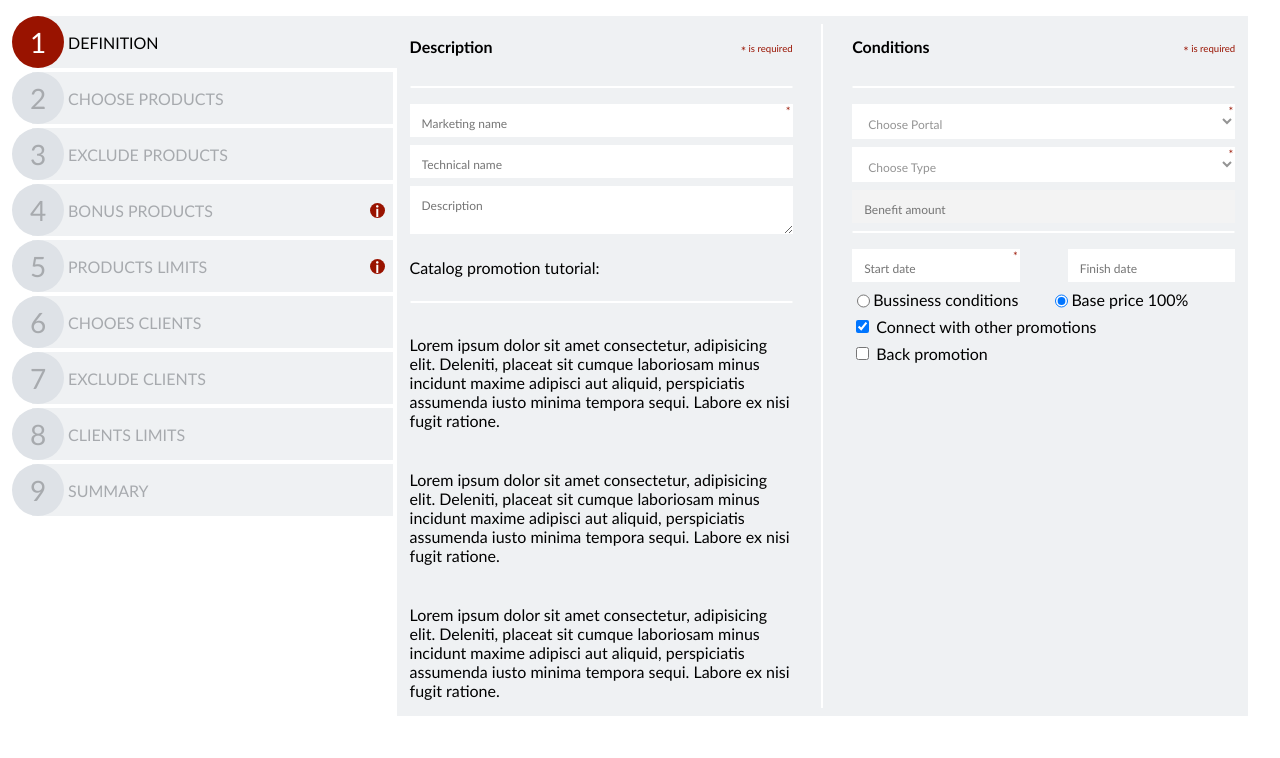
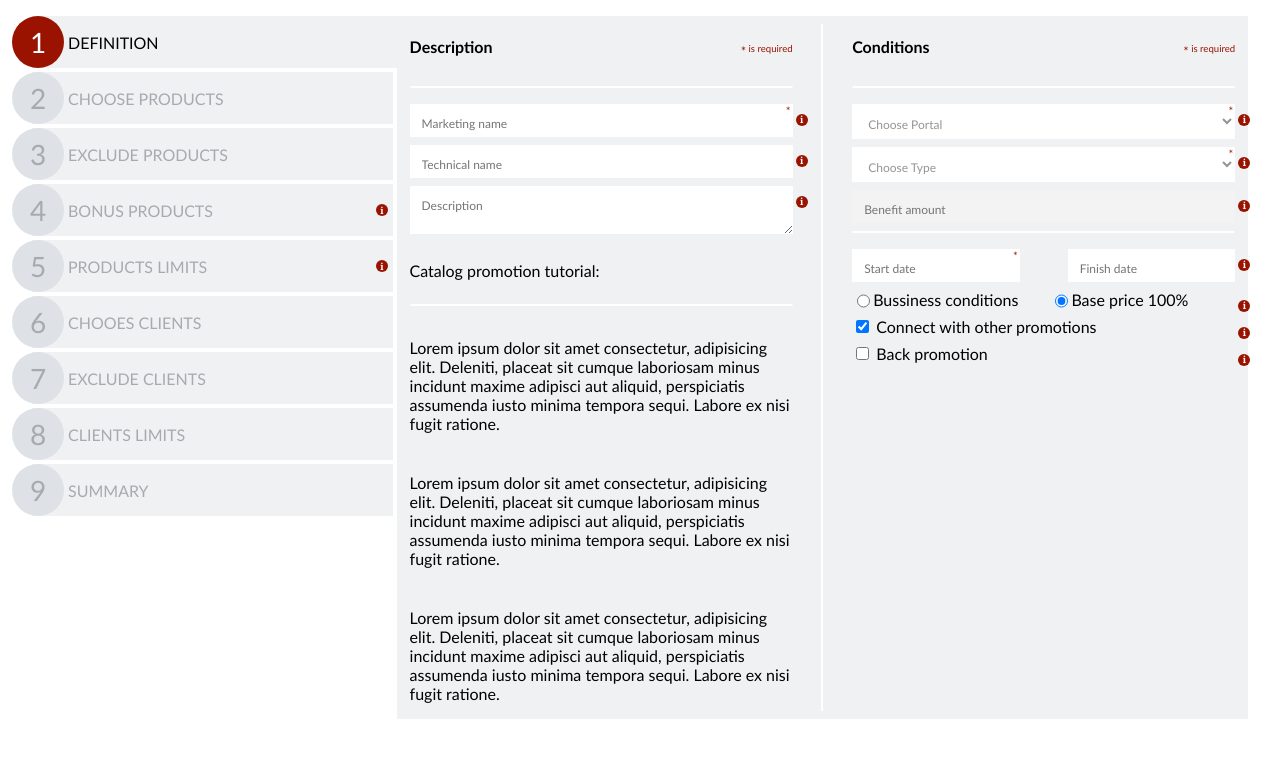
Before and after one commit to wmaKRET/angular-form, an Angular app: page /add in a window 1280 px wide. Shown: the top 758 px of the page. Built offline with nearby package versions, Linux system fonts and the light colour scheme.

Commit message:
Add tooltip to definition section

```diff
--- a/src/app/add-edit/add-edit-definition/add-edit-definition.component.html
+++ b/src/app/add-edit/add-edit-definition/add-edit-definition.component.html
@@ -17,8 +17,12 @@
                 (input)="enableOtherSections()"
             >
             <span class="input-container-mark">*</span>
+            <div class="tooltip">
+                i
+                <span class="tooltip__info">Lorem ipsum dolor sit amet consectetur adipisicing elit.</span>
             </div>
-
+        </div>
+        <div class="input-container">
             <input
                 class="input__text"
                 type="text"
@@ -26,11 +30,22 @@
                 placeholder="Technical name"
                 (input)="enableOtherSections()"
             >
+            <div class="tooltip">
+                i
+                <span class="tooltip__info">Lorem ipsum dolor sit amet consectetur adipisicing elit.</span>
+            </div>
+        </div>
+        <div class="input-container">
             <textarea
                 class="input__text"
                 formControlName="description"
                 placeholder="Description"
             ></textarea>
+            <div class="tooltip">
+                i
+                <span class="tooltip__info">Lorem ipsum dolor sit amet consectetur adipisicing elit.</span>
+            </div>
+        </div>
         <p>Catalog promotion tutorial:</p>
         <hr>
         <p>Lorem ipsum dolor sit amet consectetur, adipisicing elit. Deleniti, placeat sit cumque laboriosam minus incidunt maxime adipisci aut aliquid, perspiciatis assumenda iusto minima tempora sequi. Labore ex nisi fugit ratione.</p>
@@ -52,6 +67,10 @@
                 <option value="Portal 3">Portal 3</option>
             </select>
             <span class="input-container-mark">*</span>
+            <div class="tooltip">
+                i
+                <span class="tooltip__info">Lorem ipsum dolor sit amet consectetur adipisicing elit.</span>
+            </div>
         </div>
         <div class="input-container" [ngClass]="{ 'is-invalid': submitted && getType?.errors }">
             <select class="input__text" formControlName="type">
@@ -61,13 +80,23 @@
                 <option value="Type 3">Type 3</option>
             </select>
             <span class="input-container-mark">*</span>
+            <div class="tooltip">
+                i
+                <span class="tooltip__info">Lorem ipsum dolor sit amet consectetur adipisicing elit.</span>
             </div>
+        </div>
+        <div class="input-container">
             <input
                 class="input__text benefit"
                 type="text"
                 formControlName="benefitAmount"
                 placeholder="Benefit amount"
             >
+            <div class="tooltip">
+                i
+                <span class="tooltip__info">Lorem ipsum dolor sit amet consectetur adipisicing elit.</span>
+            </div>
+        </div>
         <hr>
         <div class="dates">
             <div class="input-container" [ngClass]="{ 'is-invalid': submitted && getStartDate?.errors }">
@@ -87,6 +116,10 @@
                 placeholder="Finish date"
                 onfocus="(this.type='date')"
             />
+            <div class="tooltip">
+                i
+                <span class="tooltip__info">Lorem ipsum dolor sit amet consectetur adipisicing elit.</span>
+            </div>
         </div>
         <div class="pricing">
             <input
@@ -103,16 +136,30 @@
                 value="base"
             >
             <label for="base">Base price 100%</label>
+            <div class="tooltip">
+                i
+                <span class="tooltip__info">Lorem ipsum dolor sit amet consectetur adipisicing elit.</span>
             </div>
+        </div>
+        <div class="input-container">
             <label>
                 <input type="checkbox" formControlName="combinePromotions">
                 Connect with other promotions
             </label>
-
-
+            <div class="tooltip">
+                i
+                <span class="tooltip__info">Lorem ipsum dolor sit amet consectetur adipisicing elit.</span>
+            </div>
+        </div>
+        <div class="input-container">
             <label>
                 <input type="checkbox" formControlName="backPromotion">
                 Back promotion
             </label>
+            <div class="tooltip">
+                i
+                <span class="tooltip__info">Lorem ipsum dolor sit amet consectetur adipisicing elit.</span>
+            </div>
+        </div>
     </section>
 </section>
--- a/src/app/add-edit/add-edit-definition/add-edit-definition.component.scss
+++ b/src/app/add-edit/add-edit-definition/add-edit-definition.component.scss
@@ -75,12 +75,14 @@ select {
 }
 
 .dates {
+  position: relative;
   display: grid;
   grid-template-columns: 1fr 1fr;
   gap: 3em;
 }
 
 .pricing {
+  position: relative;
   display: flex;
 
   & > label {
@@ -91,3 +93,43 @@ select {
 .is-invalid {
   box-shadow: 0 0 2px 2px #991300;
 }
+
+.tooltip {
+  font-family: Georgia;
+  position: absolute;
+  right: -20px;
+  top: 10px;
+  width: 12px;
+  height: 12px;
+  display: flex;
+  justify-content: center;
+  align-items: center;
+  font-weight: 600;
+  font-size: 0.6rem;
+  border-radius: 100%;
+  margin-right: 0.5em;
+  background-color: #991300;
+  color: white;
+  cursor: help;
+
+  & .tooltip__info {
+    z-index: 1;
+    background-color: #991300;
+    padding: 0.5em;
+    width: 150px;
+    position: absolute;
+    visibility: hidden;
+    opacity: 0;
+    top: 0;
+    right: 0;
+    border-radius: 5px;
+    transition: all 0.2s ease-in;
+  }
+
+  &:hover {
+    .tooltip__info {
+      visibility: visible;
+      opacity: 100%;
+    }
+  }
+}
--- a/src/app/add-edit/add-edit-menu/add-edit-menu.component.scss
+++ b/src/app/add-edit/add-edit-menu/add-edit-menu.component.scss
@@ -54,17 +54,20 @@
   }
 
   &__tooltip {
+    font-family: Georgia;
     position: relative;
-    width: 15px;
-    height: 15px;
+    width: 12px;
+    height: 12px;
     display: flex;
     justify-content: center;
     align-items: center;
     font-weight: 600;
+    font-size: 0.6rem;
     border-radius: 100%;
     margin-right: 0.5em;
     background-color: #991300;
     color: white;
+    cursor: help;
 
     & .tooltip__info {
       z-index: 1;
```
Lines whose indentation alone changed are shown as unchanged.
